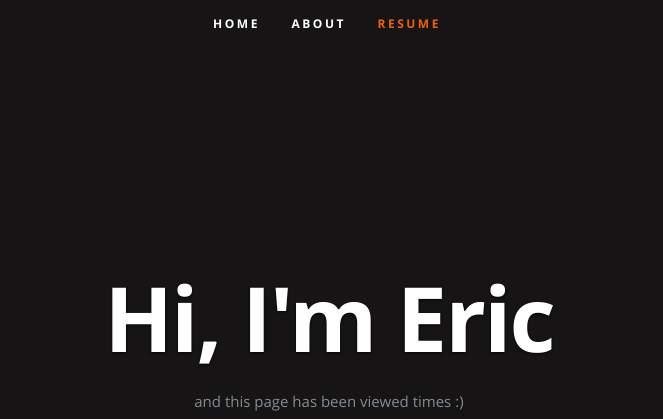
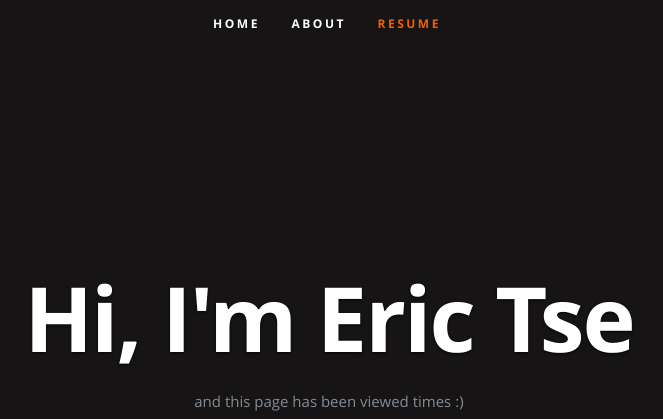
Before and after one commit to extse/Azure-Resume, a plain HTML site: page frontend/index.html in a window 1280 px wide. Shown: the top 419 px of the page, without its empty margins (313-976 px from the left). Drawn offline with nearby package versions, Linux system fonts and the light colour scheme; no server answers.

Commit message:
Update to html

```diff
--- a/frontend/index.html
+++ b/frontend/index.html
@@ -54,7 +54,7 @@
 
       <div class="row banner">
          <div class="banner-text">
-            <h1 class="responsive-headline">Hi, I'm Eric</h1>
+            <h1 class="responsive-headline">Hi, I'm Eric Tse</h1>
 
             <p>and this page has been viewed <a id="counter"></a> times :) </p>
             <ul class="social">
```
